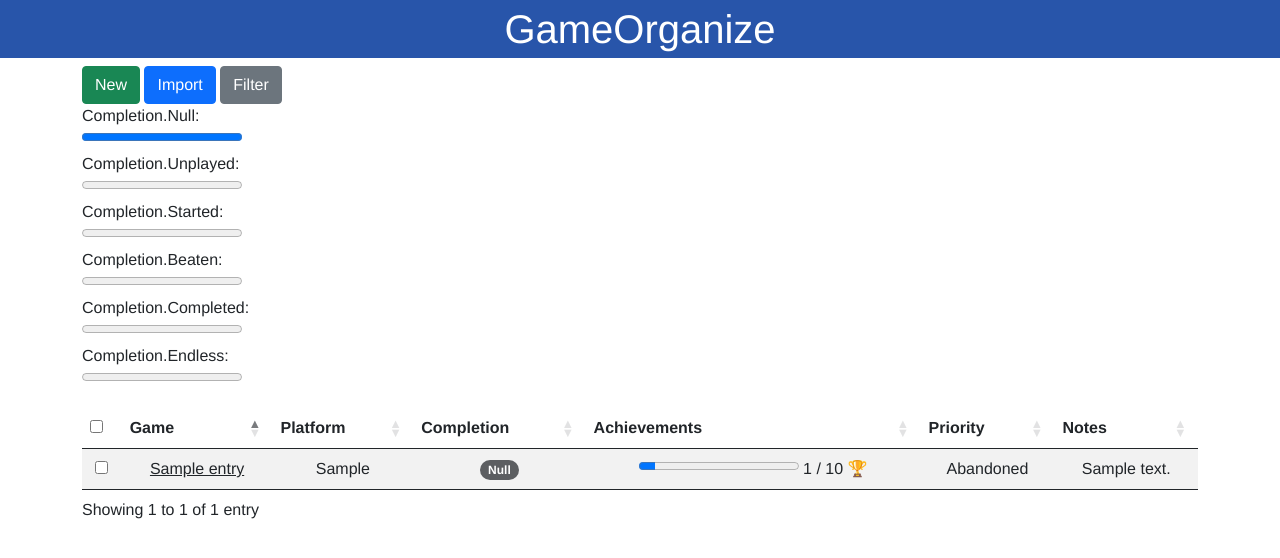
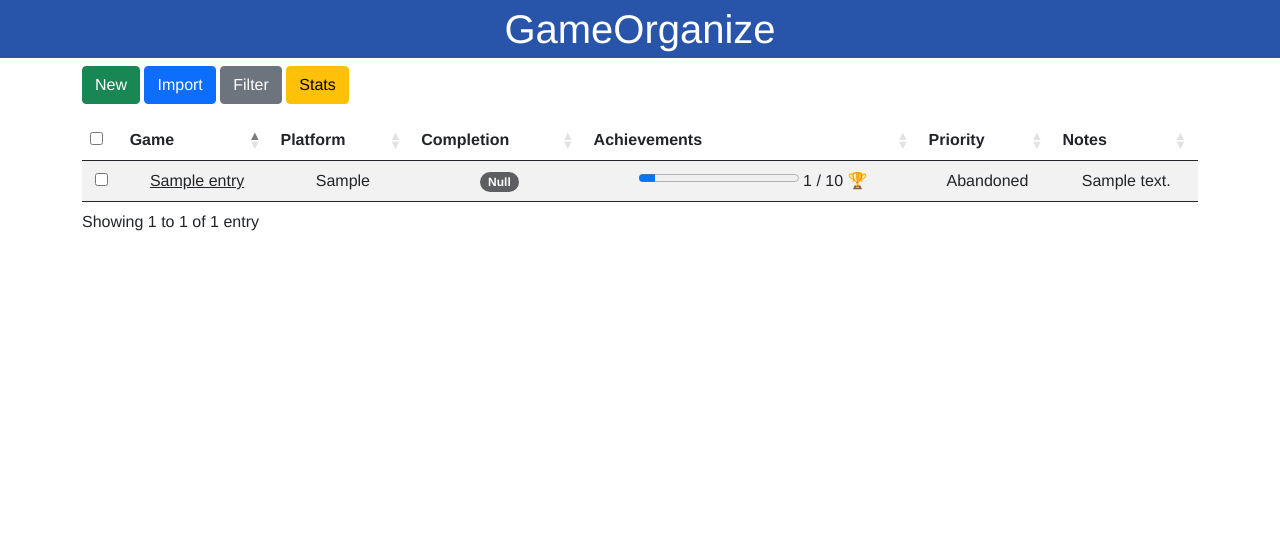
Before and after one commit to willdobbies/gameorganize, a Flask app: page / in a window 1280 px wide. Shown: the top 558 px of the page. Run offline with Flask 3, Linux system fonts and the light colour scheme; tables that the repository leaves empty hold one stand-in row (values such as "Sample post"); some libraries are stand-ins or nearby versions.

Commit message:
Broke out stats into collapsable module

```diff
--- a/src/gameorganize/templates/list.html
+++ b/src/gameorganize/templates/list.html
@@ -3,10 +3,7 @@
 <a href="{{ url_for('game_add')}}" class="btn btn-success">New</a>
 <a href="{{ url_for('game_import')}}" class="btn btn-primary">Import</a>
 {% include "filter.html" %}
-{% for perc in stats["perc"] %}
-    <div>{{perc}}:</div>
-    <progress id="comp_perc" max="1.0" value="{{ stats['perc'][perc] }}"></progress>
-{% endfor %}
+{% include "stats.html" %}
 <table id="data" class="table table-striped">
 <thead>
     <tr>
--- /dev/null
+++ b/src/gameorganize/templates/stats.html
@@ -0,0 +1,7 @@
+<button data-toggle="collapse" data-target="#stats" class="btn btn-warning">Stats</button>
+<div id="stats" class="collapse">
+    {% for perc in stats["perc"] %}
+        <div>{{perc}}:</div>
+        <progress id="comp_perc" max="1.0" value="{{ stats['perc'][perc] }}"></progress>
+    {% endfor %}
+</div>
```
